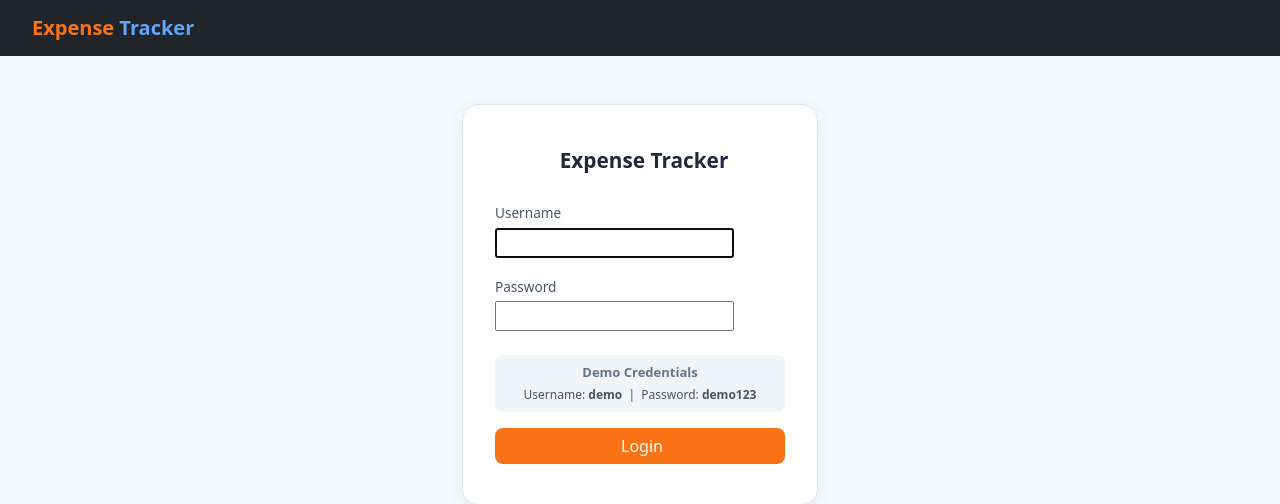
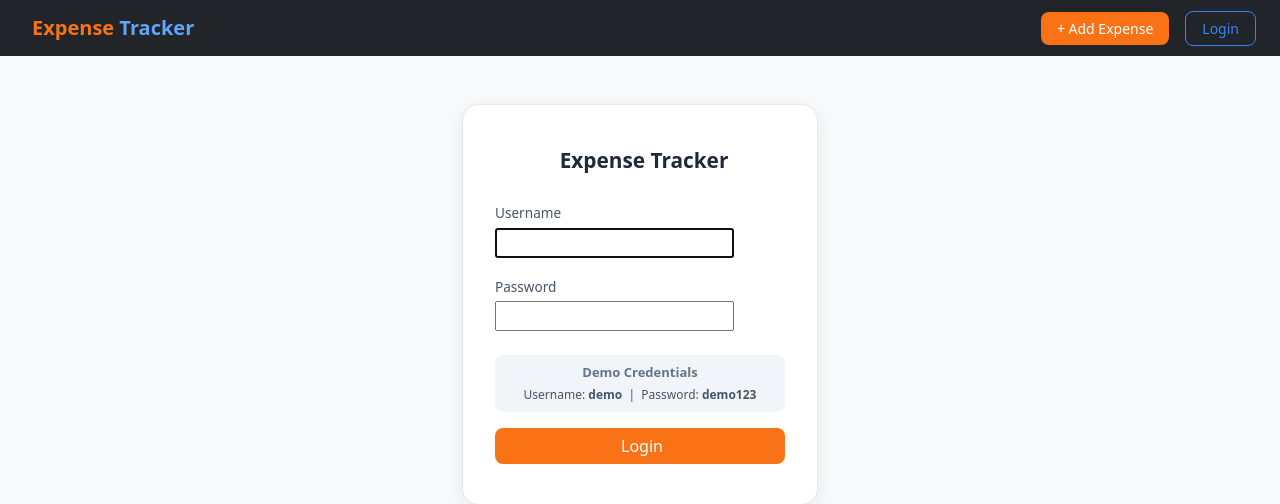
Before and after one commit to sripadadheeraj25/Expense_tracker, a Django app: a page that uses expenses/templates/expenses/base.html in a window 1280 px wide. Shown: the top 504 px of the page. Run offline with Django 5.2, Linux system fonts and the light colour scheme.

Commit message:
Public dashboard empty for visitors, add expense redirects to login

```diff
--- a/expenses/templates/expenses/base.html
+++ b/expenses/templates/expenses/base.html
@@ -19,15 +19,22 @@
     <div class="d-flex align-items-center gap-3">
     {% if user.is_authenticated %}
         <span class="text-white-50 small">Hi, {{ user.username }}</span>
-            <a href="{% url 'add-expense' %}" class="btn btn-success btn-sm">
+        <a href="{% url 'add-expense' %}" class="btn btn-orange btn-sm">
             + Add Expense
         </a>
-            <form method="POST" action="{% url 'logout' %}" style="margin: 0;">
+        <form method="POST" action="{% url 'logout' %}" style="margin:0;">
             {% csrf_token %}
-    <button type="submit" class="btn btn-outline-light btn-sm">
+            <button type="submit" class="btn btn-outline-blue btn-sm">
                 Logout
             </button>
         </form>
+    {% else %}
+        <a href="{% url 'add-expense' %}" class="btn btn-orange btn-sm">
+            + Add Expense
+        </a>
+        <a href="{% url 'login' %}" class="btn btn-outline-blue btn-sm">
+            Login
+        </a>
     {% endif %}
 </div>
 </nav>
--- a/expenses/views.py
+++ b/expenses/views.py
@@ -9,7 +9,10 @@ import json
 from datetime import date
 
 def expense_list(request):
-    expenses = Expense.objects.all()
+    if request.user.is_authenticated:
+        expenses = Expense.objects.all()
+    else:
+        expenses = Expense.objects.none()  # empty for visitors
 
     total = expenses.aggregate(Sum('amount'))['amount__sum'] or 0
 
```
Lines whose indentation alone changed are shown as unchanged.
